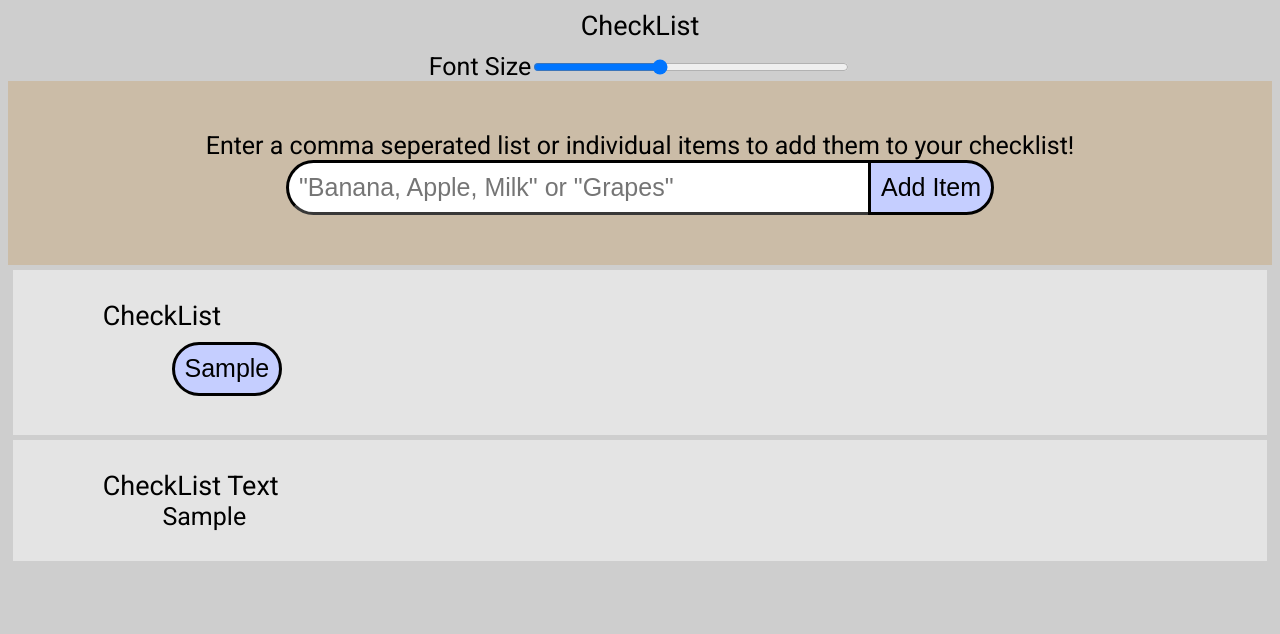
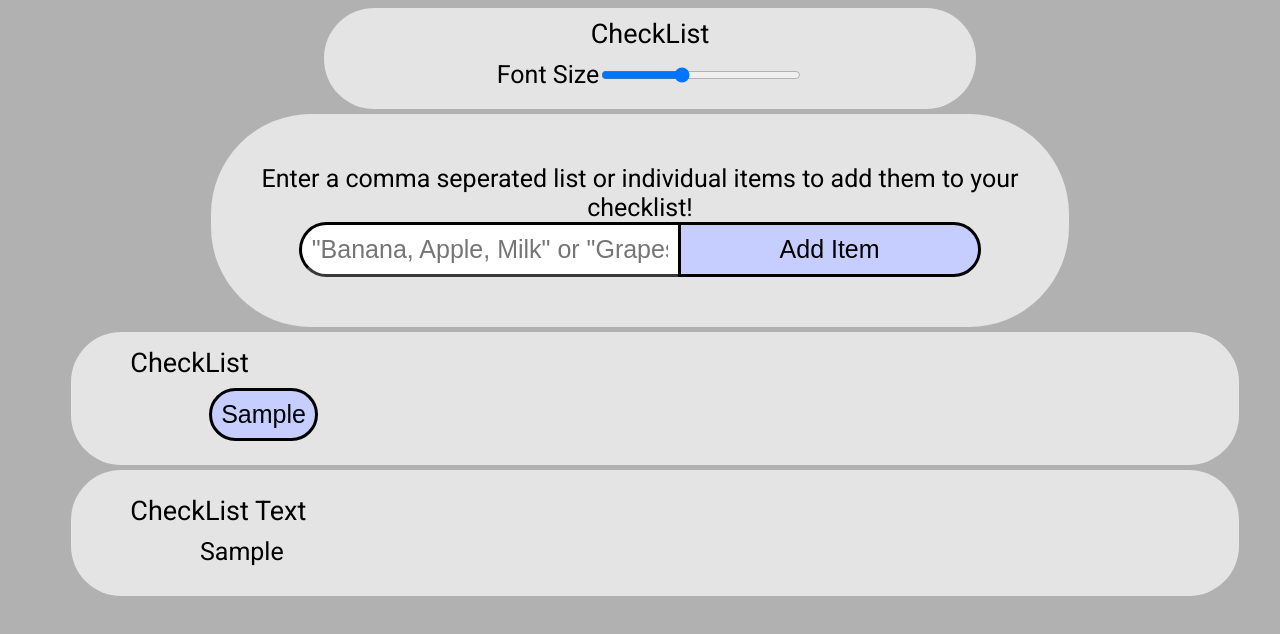
Before and after one commit to VeyGudTek/CheckList, a React (Vite) app: page / in a window 1280 px wide. Both pictures are taken after typing "Sample" into the empty fields and a click on the input "Add Item". Shown: the top 634 px of the page. Built offline with nearby package versions, Linux system fonts and the light colour scheme.

Commit message:
updated styling(sections)

```diff
--- a/src/CheckListStyle.css
+++ b/src/CheckListStyle.css
@@ -1,27 +1,39 @@
 @import url('https://fonts.googleapis.com/css2?family=Roboto:ital,wght@0,100..900;1,100..900&display=swap');
 
 body {
-    background-color: rgb(206, 206, 206);
+    background-color: rgb(177, 177, 177);
     font-family: "Roboto";
 }
 
 .settings{
     text-align: center;
+    padding: 10px;
+    background-color: rgb(228, 228, 228);
+    width: 50%;
+    margin-bottom: 5px;
+    margin-left: 25%;
+    border-radius: 50px;
 }
 
 .visual{
     display: block;
-    margin: 10px;
+}
+
+.slider-container{
+    padding: 10px;
 }
 
 .slider{
-    width: 25%;
+    width: 200px;
 }
 
 .input{
     text-align: center;
     padding: 50px;
-    background-color: rgb(203, 188, 167);
+    background-color: rgb(228, 228, 228);
+    width: 60%;
+    margin: auto;
+    border-radius: 100px;
 }
 
 input[type=text] {
@@ -41,6 +53,7 @@ input[type=text]:focus{
 input[type=submit] {
     background-color: rgb(197, 206, 255);
     padding: 10px;
+    width: 40%;
     border: solid;
     border-width: 3px;
     border-radius: 0px 50px 50px 0px;
@@ -56,12 +69,16 @@ input[type=submit]:active {
 
 .list-container{
     margin: 5px;
-    padding: 30px;
+    margin-left: 5%;
+    padding: 15px;
     background-color: rgb(228, 228, 228);
+    border-radius: 50px;
+    width: 90%;
 }
 
 .label{
-    margin-left: 5%;
+    margin-left: 3%;
+    padding: 10px;
 }
 
 .items{
@@ -93,7 +110,7 @@ input[type=submit]:active {
 .done{
     text-align: center;
     display: inline-block;
-    background-color: rgb(255, 197, 197);
+    background-color: rgb(255, 250, 197);
     min-width: 5%;
     margin: 1%;
     padding: 1%;
@@ -102,21 +119,25 @@ input[type=submit]:active {
 }
 
 .done:hover{
-    background-color: rgb(223, 146, 146);
+    background-color: rgb(223, 221, 146);
 }
 
 .done:active{
-    background-color: rgb(161, 75, 75);
+    background-color: rgb(161, 154, 75);
 }
 
 .copy-paste-container{
+    border-radius: 50px;
+    width: 90%;
     margin: 5px;
-    padding: 30px;
+    padding: 15px;
     background-color: rgb(228, 228, 228);
+    margin-left: 5%;
 }
 
 .copy-paste{
     display: block;
     width: 80%;
     margin: auto;
+    padding-bottom: 15px;
 }
--- a/src/CopyPaste.jsx
+++ b/src/CopyPaste.jsx
@@ -8,7 +8,7 @@ function CopyPaste({items, title, fontSize}){
 
     return (
         <div className="copy-paste-container">
-            <span className="label" style={{fontSize: fontSize+2}}>{title}</span>
+            <div className="label" style={{fontSize: fontSize+2}}>{title}</div>
             <div className="copy-paste" style={{fontSize: fontSize}}>
                 {text}
             </div>
--- a/src/Settings.jsx
+++ b/src/Settings.jsx
@@ -5,7 +5,7 @@ function Settings({setFontSize, fontSize}){
             <div className="visual" style={{fontSize:fontSize+2}}>
                 CheckList
             </div>
-            <div style={{fontSize:fontSize}}>
+            <div className="slider-container" style={{fontSize:fontSize}}>
                 Font Size
                 <input className="slider" type="range" min="10" max="48" onChange={(e) => setFontSize(parseInt(e.target.value))} value={fontSize.toString()}/>
             </div>
```
